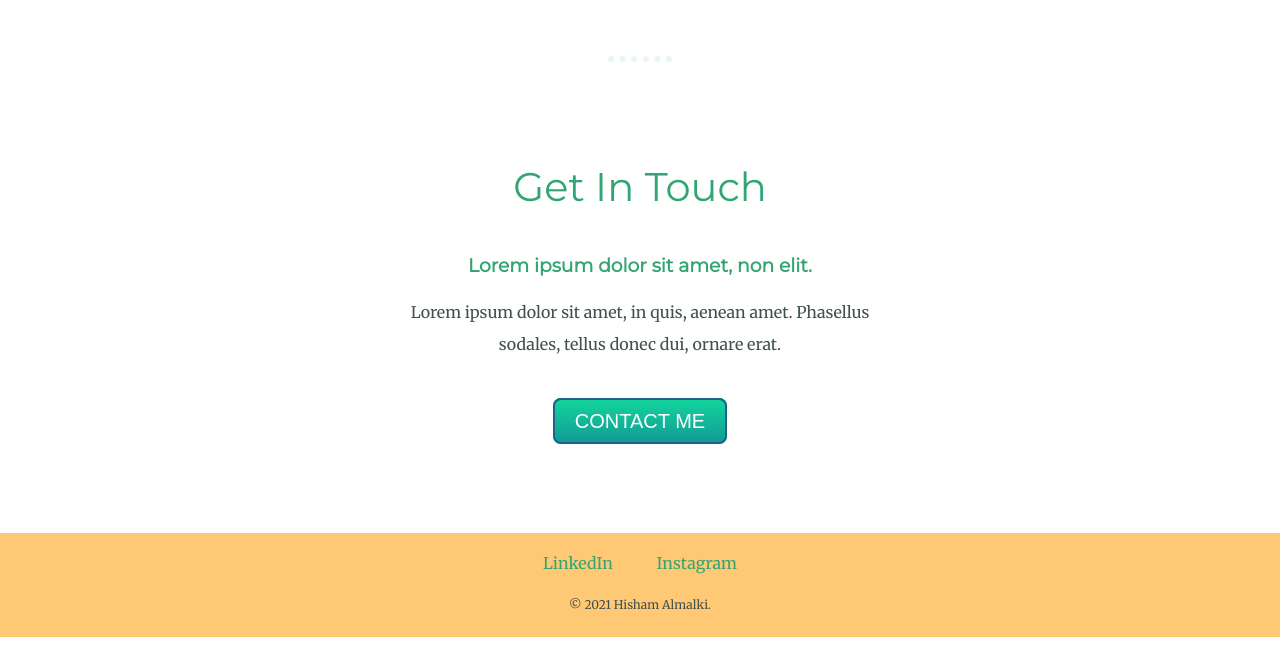
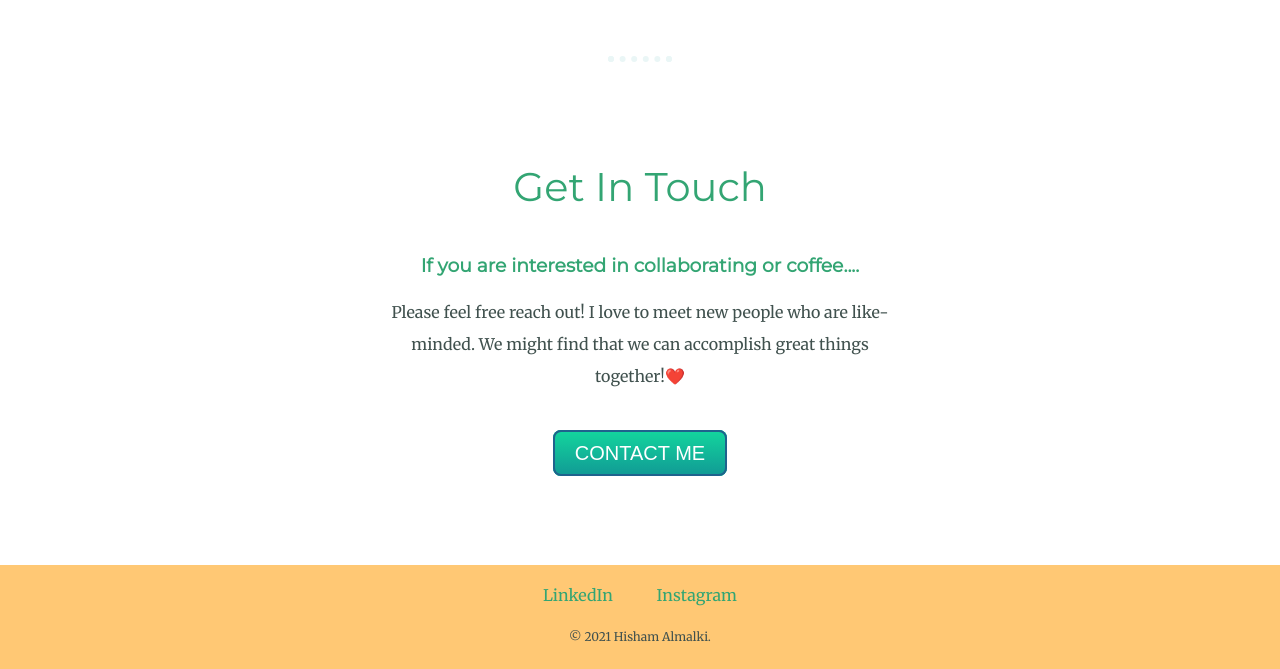
Before and after one commit to hisham1441/cv, a plain HTML site: page index.html in a window 1280 px wide. Shown: the part 2422-3091 px from the top of the page. Before the commit the page ends 3059 px from the top, so only its background shows below. Drawn offline with Linux system fonts and the light colour scheme.

Commit message:
Add files via upload

```diff
--- a/index.html
+++ b/index.html
@@ -40,8 +40,8 @@
       <hr>
       <div class="contact-me">
         <h2>Get In Touch</h2>
-        <h3>Lorem ipsum dolor sit amet, non elit.</h3>
-        <p>Lorem ipsum dolor sit amet, in quis, aenean amet. Phasellus sodales, tellus donec dui, ornare erat.</p>
+        <h3>If you are interested in collaborating or coffee....</h3>
+        <p>Please feel free reach out! I love to meet new people who are like-minded. We might find that we can accomplish great things together!❤️</p>
         <a class="btn" href="mailto:hisham-1441@hotmail.com">CONTACT ME</a>
       </div>
     </div>
```
